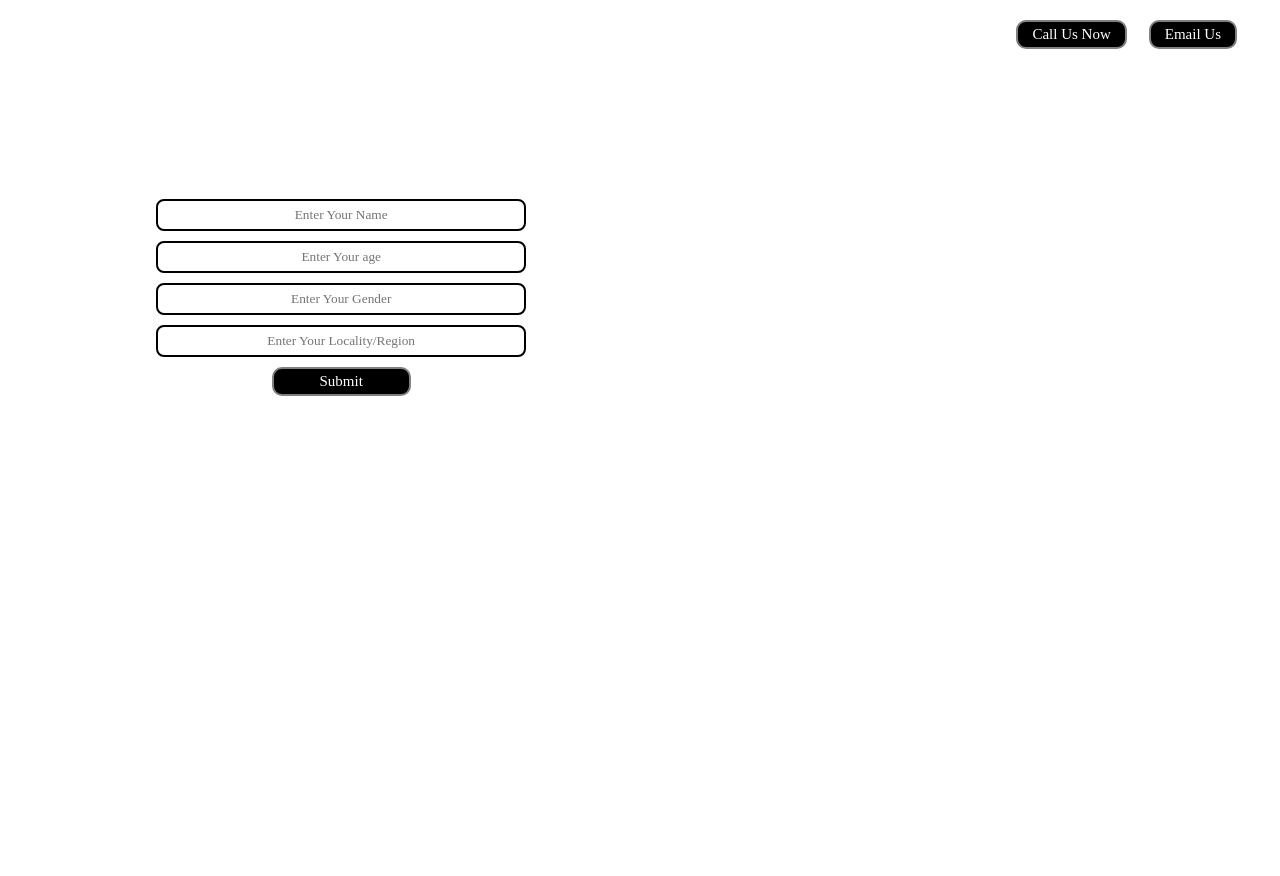
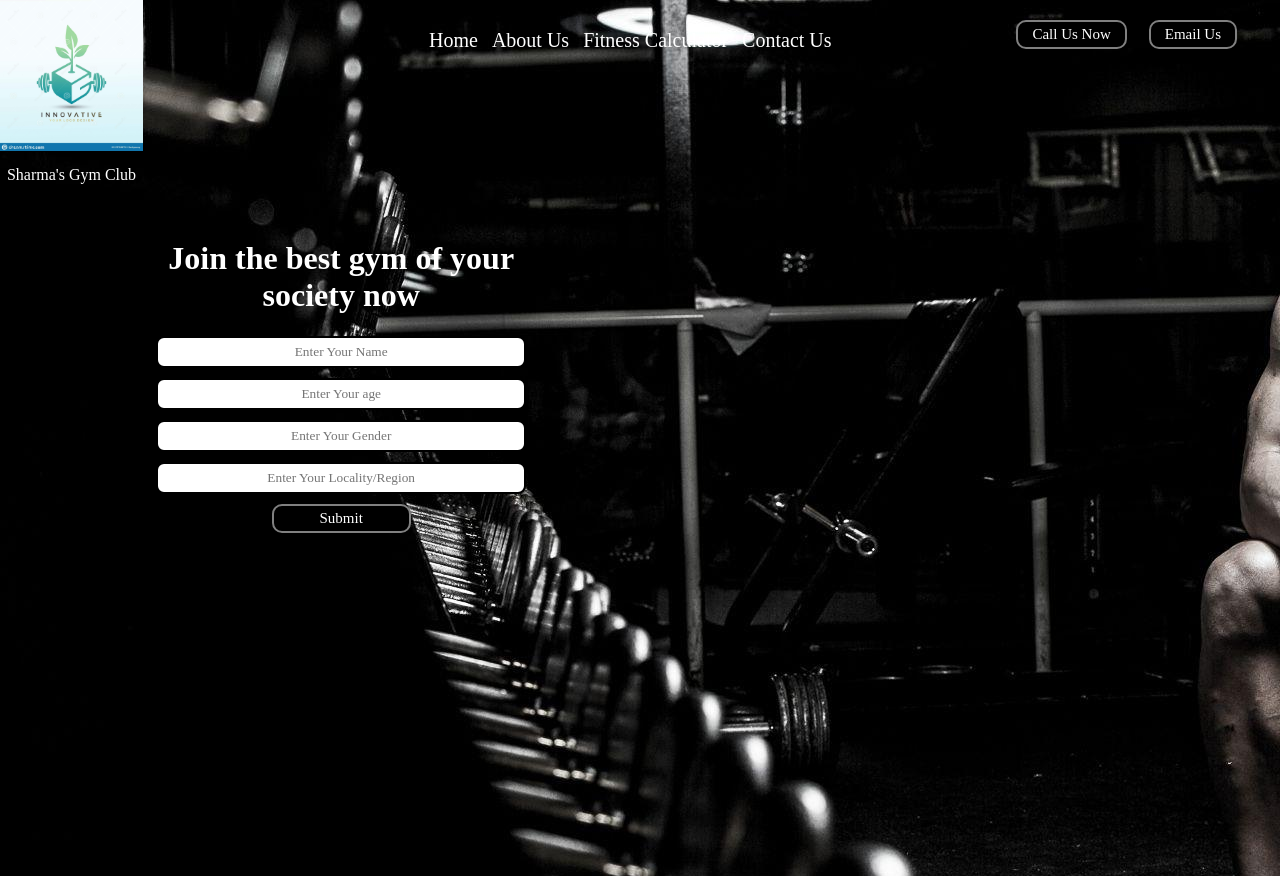
Before and after one commit to kshitiz11101/Sharma-Gym-Club, a plain HTML site: page index.html in a window 1280 px wide. Before the commit the page ends 800 px from the top, so only its background shows below. Drawn offline with Linux system fonts and the light colour scheme; files that its build step writes are made by us from their sources; a web font is replaced by a local one.

Commit message:
Update index.html

```diff
--- a/index.html
+++ b/index.html
@@ -11,7 +11,7 @@
 <link rel="preconnect" href="https://fonts.gstatic.com" crossorigin>
 <link href="https://fonts.googleapis.com/css2?family=Fuzzy+Bubbles&family=Ubuntu:wght@300&display=swap"
     rel="stylesheet">
-<link rel="stylesheet" href="css/style.css">
+<link rel="stylesheet" href="style.css">
 <style>
     /* CSS Reset */
     body {
@@ -19,7 +19,7 @@
         color: white;
         margin: 0px;
         padding: 0px;
-        background: url('images/gym.jpg');
+        background: url('gym.jpg');
         height: 83px;
     }
 
@@ -135,7 +135,7 @@
     <header class="header">
         <!-- left box for logo -->
         <div class="left">
-            <img src="images/logo.jpg" alt="">
+            <img src="logo.jpg" alt="">
             <div>Sharma's Gym Club</div>
         </div>
         <!-- mid box for navigation -->
```
